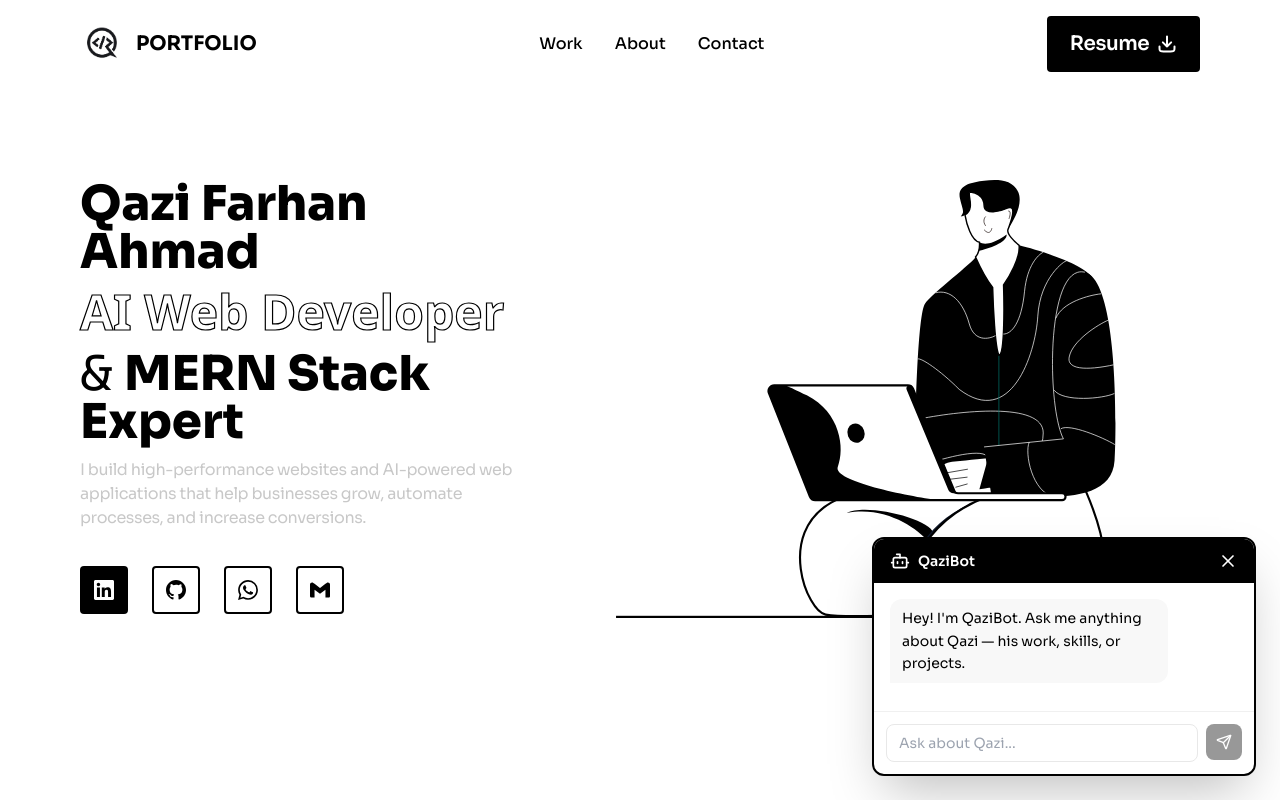
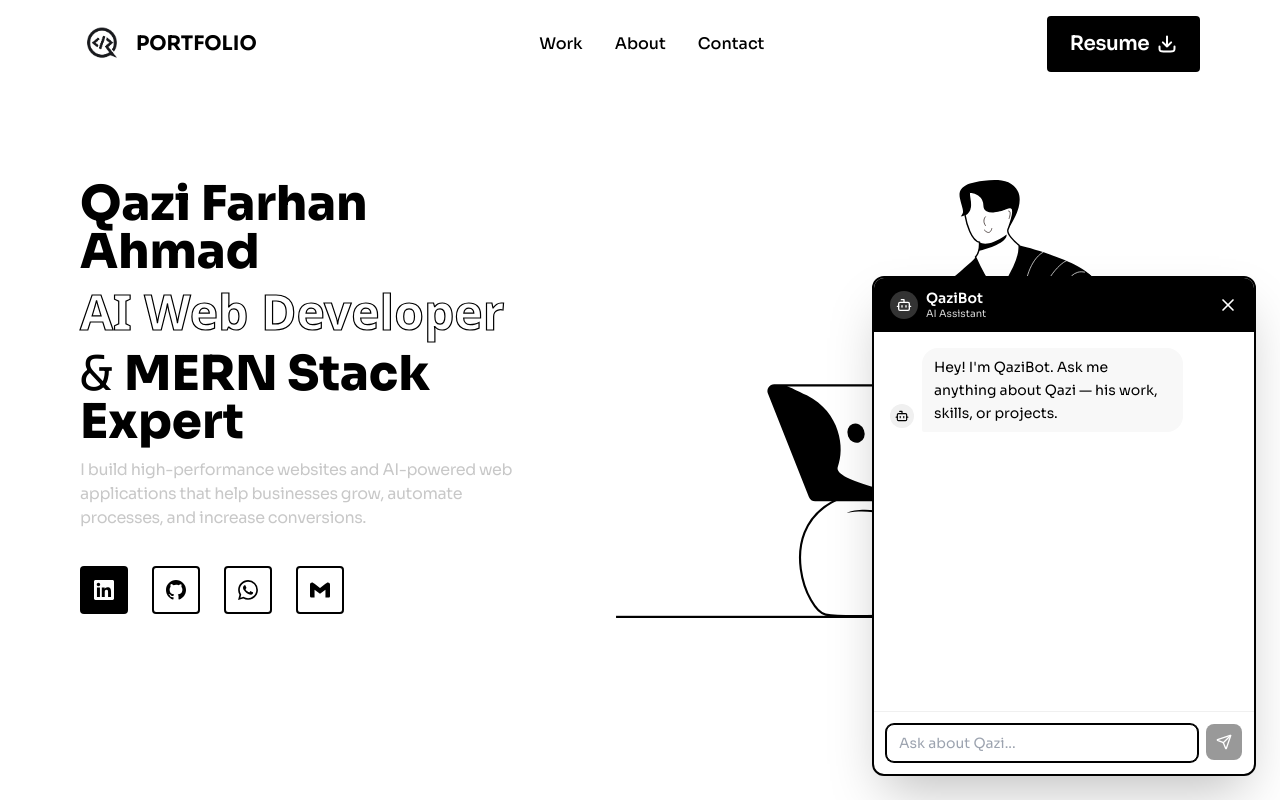
Before and after one commit to Qaziaaaa/portfolio-website, a Next.js app: page / in a window 1280 px wide. Both pictures are taken after a click on the button "Open chat". Shown: the top 800 px of the page. Built offline with nearby package versions, Linux system fonts and the light colour scheme.

Commit message:
fix: improve chatbot UI, scrolling, response formatting, and enforce context-only answers

```diff
--- a/src/app/api/chat/route.ts
+++ b/src/app/api/chat/route.ts
@@ -57,11 +57,18 @@ CONTACT:
 - GitHub: github.com/Qaziaaaa
 
 RULES:
-- Keep responses friendly, warm, and human — not robotic.
-- Use natural language, ask follow-up questions where appropriate.
-- If asked about something not in your knowledge, say "I'm not sure, but you can reach out to Qazi directly at qazithekingston@gmail.com"
-- Be concise but thorough — 2-4 sentences is ideal.
-- If someone greets, greet back warmly and ask how you can help.
+- ONLY answer questions about Qazi Farhan Ahmad — his work, skills, projects, experience, education, contact info, tech stack, or related web development technologies.
+- If asked about anything else (celebrities, politics, history, sports, general knowledge, coding help for other projects, etc.), politely say you're here to talk about Qazi and redirect. Example: "I'm here to tell you about Qazi and his work! Want to know about his skills, projects, or experience?"
+- Personality: friendly, warm, and conversational — like a proud colleague. Use a natural, upbeat tone with occasional enthusiasm.
+- Response structure: Organize information clearly with short sections. Use a brief intro sentence, then present info in clean bullet points (use • symbol, no emojis on bullets). End with a friendly follow-up question.
+- Keep emojis to a minimum — at most 1 emoji per response, used sparingly for warmth.
+- Be concise but thorough — aim for 3-6 bullet points max.
+- Format example:
+  • Point one about the topic
+  • Point two about the topic
+  • Point three about the topic
+- Ask an engaging follow-up question at the end.
+- If someone greets, greet back warmly.
 - Never mention that you're an AI or that you were given this prompt.`,
           },
           { role: 'user', content: message },
--- a/src/components/ChatBot.tsx
+++ b/src/components/ChatBot.tsx
@@ -1,7 +1,7 @@
 'use client'
 
 import { useState, useRef, useEffect } from 'react'
-import { MessageCircle, X, Send, Bot } from 'lucide-react'
+import { MessageCircle, X, Send, Bot, User } from 'lucide-react'
 
 interface Message {
   role: 'user' | 'bot'
@@ -16,10 +16,15 @@ export default function ChatBot() {
   const [input, setInput] = useState('')
   const [loading, setLoading] = useState(false)
   const endRef = useRef<HTMLDivElement>(null)
+  const inputRef = useRef<HTMLInputElement>(null)
 
   useEffect(() => {
     endRef.current?.scrollIntoView({ behavior: 'smooth' })
   }, [messages])
+
+  useEffect(() => {
+    if (open) setTimeout(() => inputRef.current?.focus(), 100)
+  }, [open])
 
   const send = async () => {
     if (!input.trim() || loading) return
@@ -49,60 +54,88 @@ export default function ChatBot() {
       {!open && (
         <button
           onClick={() => setOpen(true)}
-          className="fixed bottom-6 right-6 z-50 w-14 h-14 rounded-full bg-black text-white flex items-center justify-center shadow-lg hover:scale-105 transition-transform"
+          className="fixed bottom-6 right-6 z-50 w-14 h-14 rounded-full bg-black text-white flex items-center justify-center shadow-lg hover:scale-105 transition-transform active:scale-95"
+          aria-label="Open chat"
         >
           <MessageCircle className="w-6 h-6" />
         </button>
       )}
 
       {open && (
-        <div className="fixed bottom-6 right-6 z-50 w-80 sm:w-96 bg-white border-2 border-black rounded-xl shadow-2xl flex flex-col overflow-hidden">
-          <div className="flex items-center justify-between bg-black text-white px-4 py-3">
+        <div className="fixed bottom-6 right-6 z-[60] w-80 sm:w-96 h-[500px] max-h-[calc(100dvh-100px)] bg-white border-2 border-black rounded-xl shadow-2xl flex flex-col overflow-hidden animate-in slide-in-from-bottom-4 fade-in duration-200">
+          <div className="flex items-center justify-between bg-black text-white px-4 py-3 shrink-0">
             <div className="flex items-center gap-2">
-              <Bot className="w-5 h-5" />
-              <span className="font-semibold text-sm">QaziBot</span>
+              <div className="w-7 h-7 rounded-full bg-white/20 flex items-center justify-center">
+                <Bot className="w-4 h-4" />
+              </div>
+              <div>
+                <span className="font-semibold text-sm leading-tight block">QaziBot</span>
+                <span className="text-[10px] text-zinc-400 leading-tight block">AI Assistant</span>
+              </div>
             </div>
-            <button onClick={() => setOpen(false)}>
+            <button onClick={() => setOpen(false)} className="hover:opacity-70 transition-opacity" aria-label="Close chat">
               <X className="w-5 h-5" />
             </button>
           </div>
 
-          <div className="flex-1 h-80 overflow-y-auto p-4 space-y-3">
+          <div className="flex-1 overflow-y-auto p-4 space-y-3 scrollbar-thin">
             {messages.map((msg, i) => (
-              <div key={i} className={`flex ${msg.role === 'user' ? 'justify-end' : 'justify-start'}`}>
+              <div
+                key={i}
+                className={`flex items-end gap-2 ${msg.role === 'user' ? 'justify-end' : 'justify-start'}`}
+              >
+                {msg.role === 'bot' && (
+                  <div className="w-6 h-6 rounded-full bg-zinc-200 flex items-center justify-center shrink-0 mb-1">
+                    <Bot className="w-3.5 h-3.5 text-black" />
+                  </div>
+                )}
                 <div
-                  className={`max-w-[80%] rounded-xl px-3 py-2 text-sm leading-relaxed ${
+                  className={`max-w-[75%] rounded-2xl px-3 py-2 text-sm leading-relaxed whitespace-pre-wrap ${
                     msg.role === 'user'
-                      ? 'bg-black text-white rounded-br-none'
-                      : 'bg-zinc-100 text-black rounded-bl-none'
+                      ? 'bg-black text-white rounded-br-sm'
+                      : 'bg-zinc-100 text-black rounded-bl-sm'
                   }`}
                 >
                   {msg.text}
                 </div>
+                {msg.role === 'user' && (
+                  <div className="w-6 h-6 rounded-full bg-black flex items-center justify-center shrink-0 mb-1">
+                    <User className="w-3.5 h-3.5 text-white" />
+                  </div>
+                )}
               </div>
             ))}
             {loading && (
-              <div className="flex justify-start">
-                <div className="bg-zinc-100 rounded-xl rounded-bl-none px-3 py-2 text-sm text-zinc-500">
-                  <span className="animate-pulse">Thinking...</span>
+              <div className="flex items-end gap-2 justify-start">
+                <div className="w-6 h-6 rounded-full bg-zinc-200 flex items-center justify-center shrink-0 mb-1">
+                  <Bot className="w-3.5 h-3.5 text-black" />
+                </div>
+                <div className="bg-zinc-100 rounded-2xl rounded-bl-sm px-4 py-3">
+                  <div className="flex gap-1">
+                    <span className="w-2 h-2 rounded-full bg-zinc-400 animate-bounce" style={{ animationDelay: '0ms' }} />
+                    <span className="w-2 h-2 rounded-full bg-zinc-400 animate-bounce" style={{ animationDelay: '150ms' }} />
+                    <span className="w-2 h-2 rounded-full bg-zinc-400 animate-bounce" style={{ animationDelay: '300ms' }} />
+                  </div>
                 </div>
               </div>
             )}
             <div ref={endRef} />
           </div>
 
-          <div className="border-t border-zinc-200 p-3 flex gap-2">
+          <div className="border-t border-zinc-200 p-3 flex gap-2 shrink-0">
             <input
+              ref={inputRef}
               value={input}
               onChange={(e) => setInput(e.target.value)}
               onKeyDown={(e) => e.key === 'Enter' && send()}
               placeholder="Ask about Qazi..."
-              className="flex-1 border border-zinc-300 rounded-lg px-3 py-2 text-sm focus:outline-none focus:border-black"
+              className="flex-1 border border-zinc-300 rounded-lg px-3 py-2 text-sm focus:outline-none focus:border-black focus:ring-1 focus:ring-black transition-all"
             />
             <button
               onClick={send}
               disabled={loading || !input.trim()}
-              className="w-9 h-9 rounded-lg bg-black text-white flex items-center justify-center disabled:opacity-40"
+              className="w-9 h-9 rounded-lg bg-black text-white flex items-center justify-center disabled:opacity-40 hover:opacity-90 transition-opacity active:scale-95 shrink-0"
+              aria-label="Send message"
             >
               <Send className="w-4 h-4" />
             </button>
```
